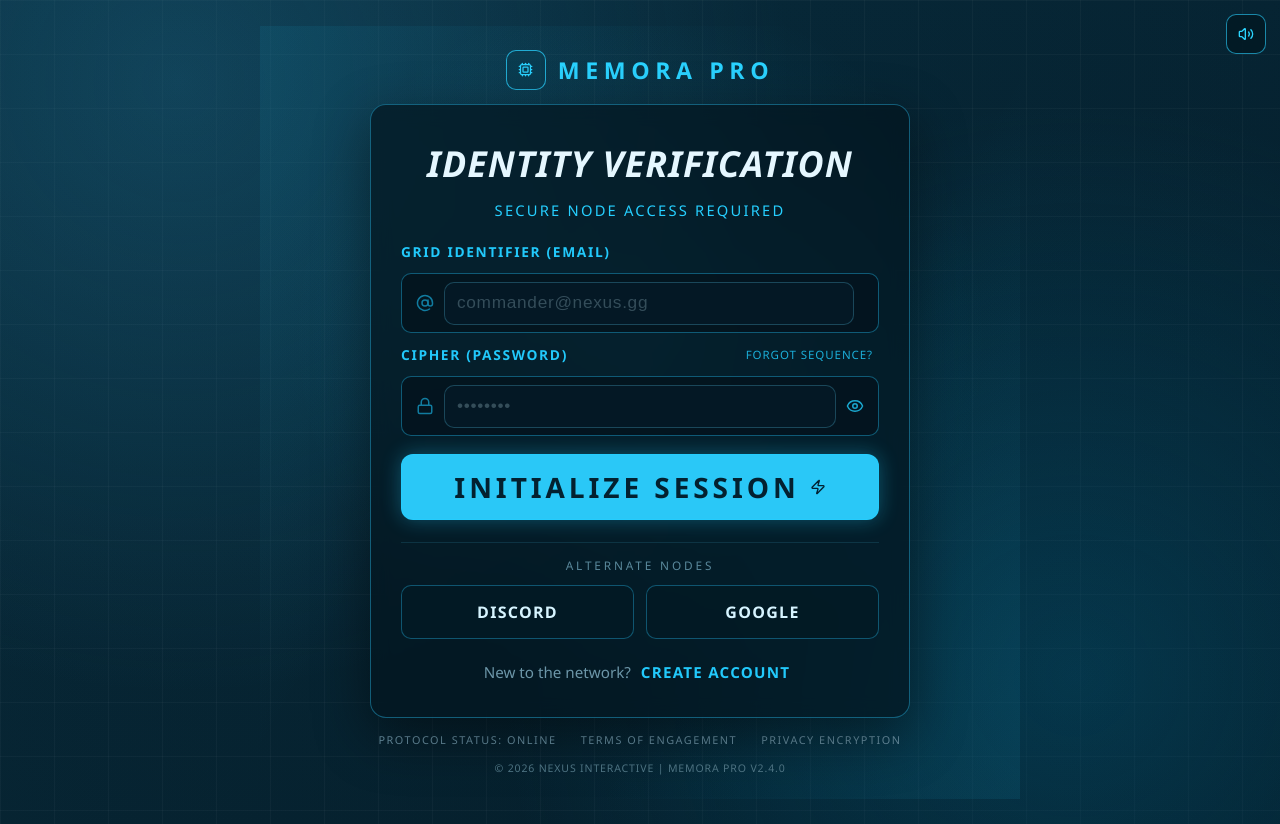
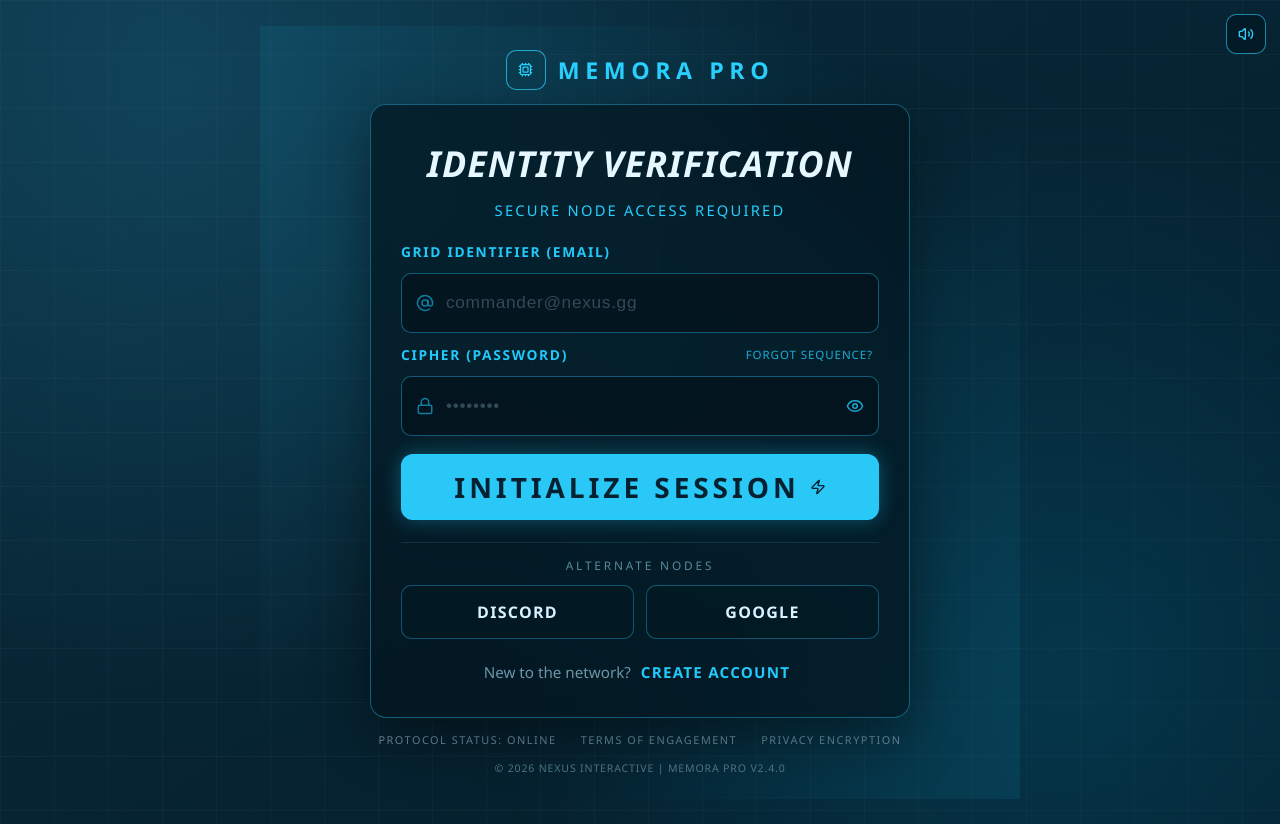
Before and after one commit to TQFALEH/card, a React (Vite) app in the folder client/: page /auth in a window 1280 px wide. Built offline with nearby package versions, Linux system fonts and the light colour scheme; no server answers; the database is empty.

Commit message:
Fix auth inputs double-border to match reference UI

```diff
--- a/client/src/styles.css
+++ b/client/src/styles.css
@@ -2109,7 +2109,6 @@ p {
   font-size: 0.66rem;
 }
 
-.auth-form input,
 .setup-box select,
 .profile-card input {
   border: 1px solid rgba(53, 128, 157, 0.45);
```
